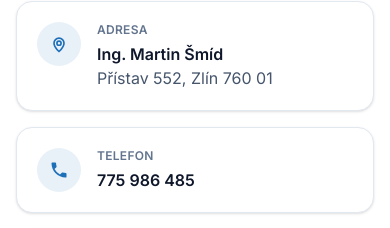
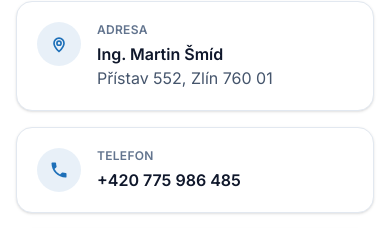
Before and after one commit to kapusnak/geodet-zlin, a Next.js app: page / in a window 390 px wide. Shown: the part 2553-2781 px from the top of the page. Built offline with nearby package versions, Linux system fonts and the light colour scheme.

Commit message:
Add +420 prefix to phone in contacts card
Co-authored-by: Cursor <cursoragent@cursor.com>

```diff
--- a/app/components/Kontakty.tsx
+++ b/app/components/Kontakty.tsx
@@ -55,7 +55,7 @@ export default function Kontakty() {
                 <p className="text-xs font-semibold uppercase tracking-wide text-slate-500">
                   Telefon
                 </p>
-                <p className="mt-1 font-semibold text-slate-900">775 986 485</p>
+                <p className="mt-1 font-semibold text-slate-900">+420 775 986 485</p>
               </div>
             </a>
 
```
